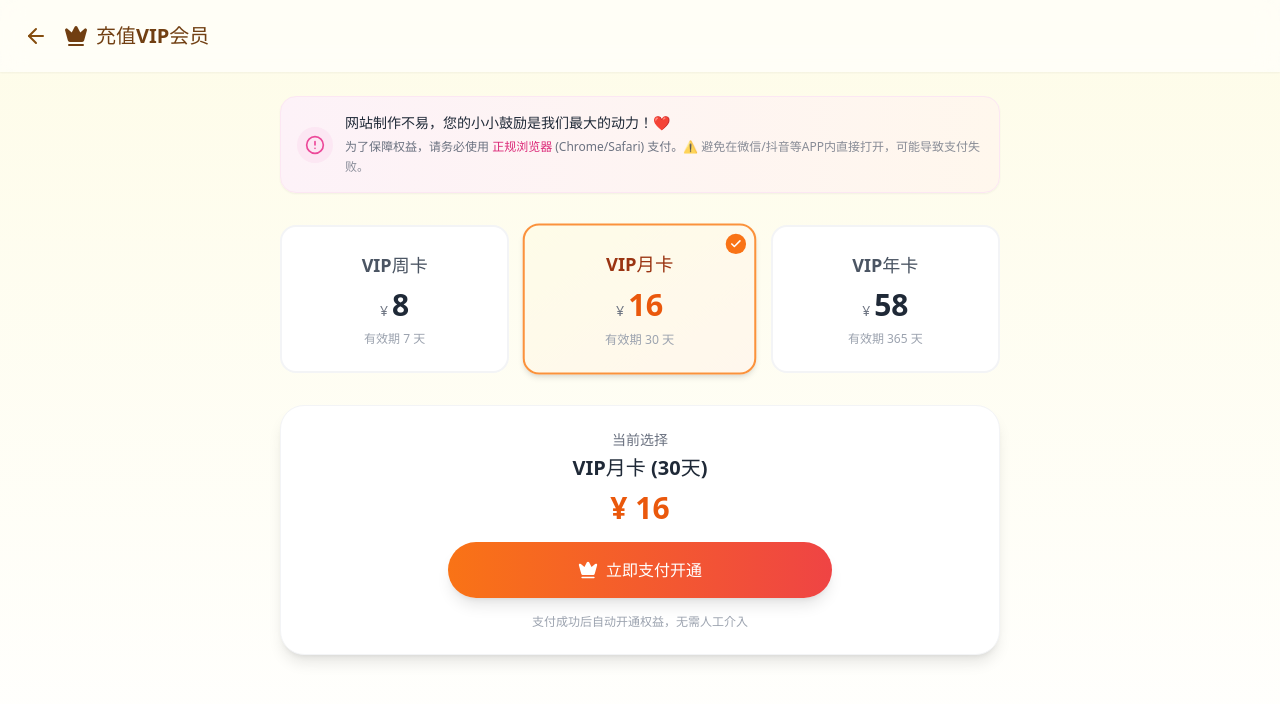
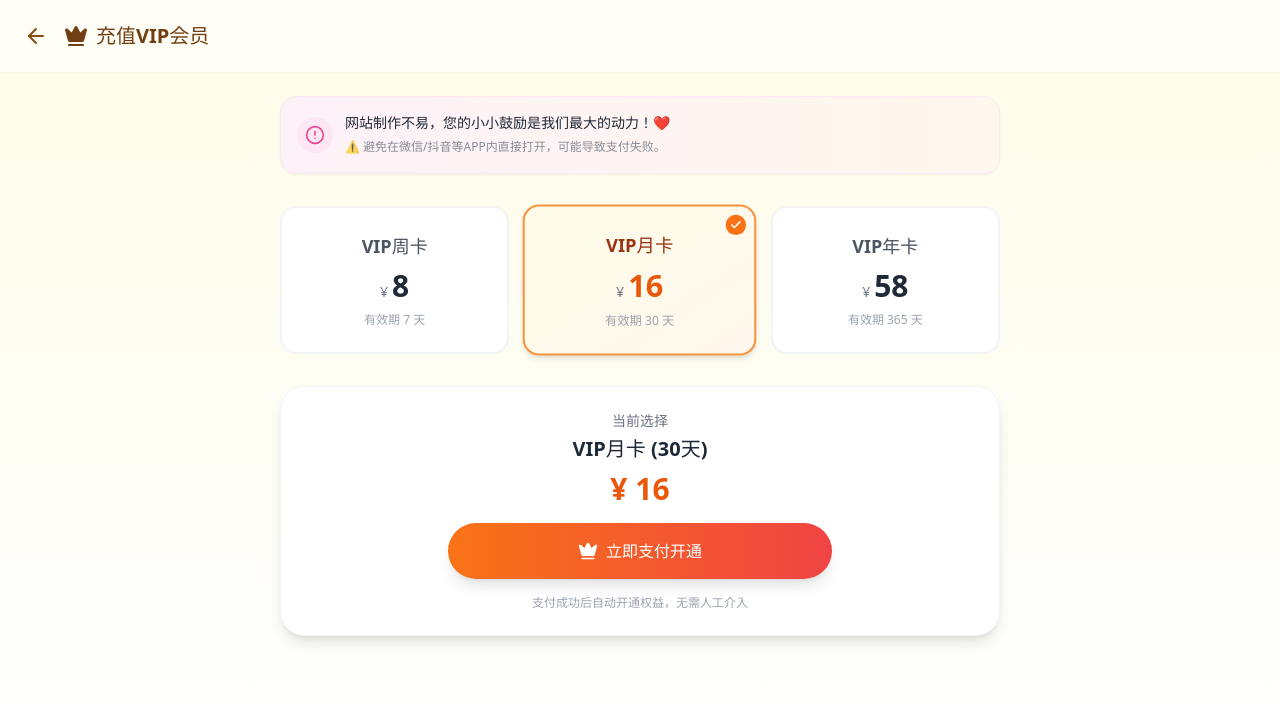
Before and after one commit to ldr0528/love-insight-app, a React (Vite) app: page /recharge in a window 1280 px wide. Shown: the top 704 px of the page. Built offline with nearby package versions, Linux system fonts and the light colour scheme.

Commit message:
fix: 优化Home页安装提示样式，Recharge页简化支付提示文案

```diff
--- a/src/pages/RechargePage.tsx
+++ b/src/pages/RechargePage.tsx
@@ -90,8 +90,6 @@ export default function RechargePage() {
               网站制作不易，您的小小鼓励是我们最大的动力！❤️
             </p>
             <p className="text-gray-500 text-xs leading-relaxed">
-              为了保障权益，请务必使用 <span className="text-pink-600 font-medium">正规浏览器</span> (Chrome/Safari) 支付。
-              <br className="md:hidden" />
               <span className="opacity-80">⚠️ 避免在微信/抖音等APP内直接打开，可能导致支付失败。</span>
             </p>
           </div>
```
